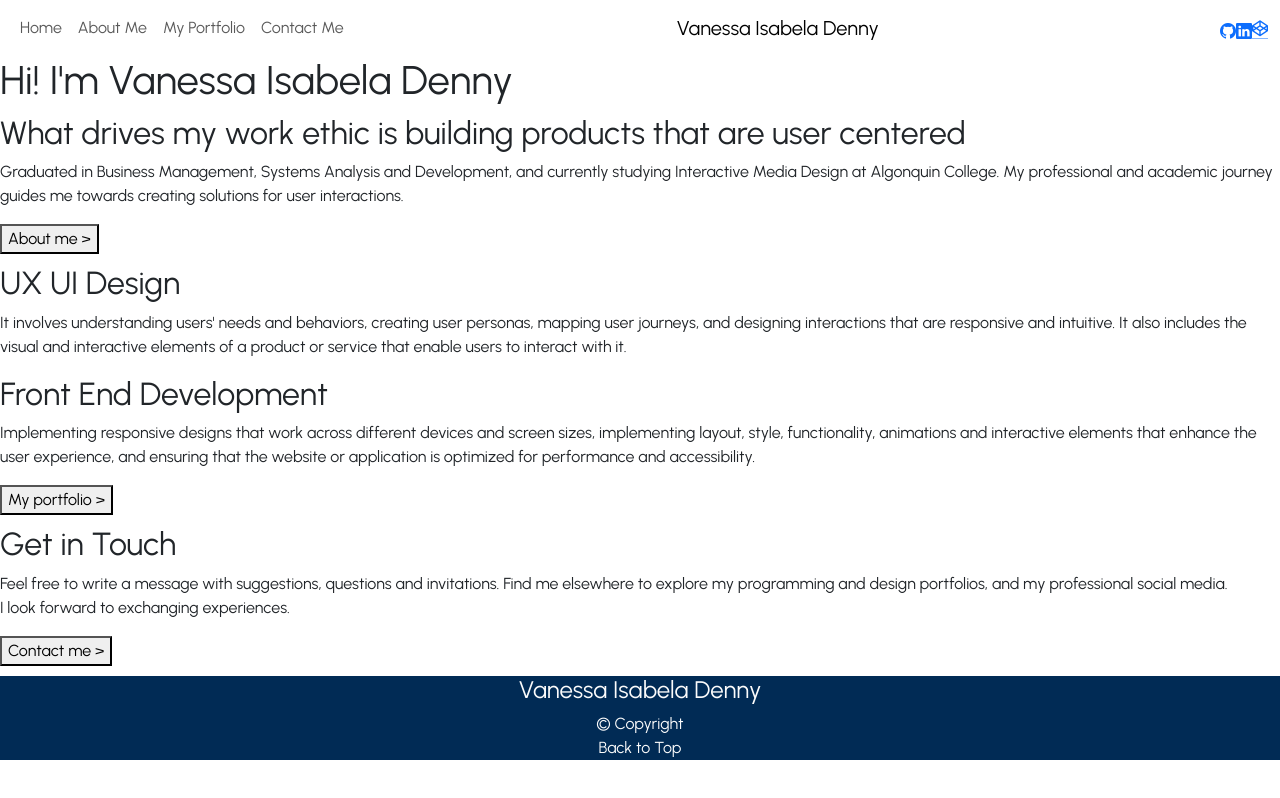
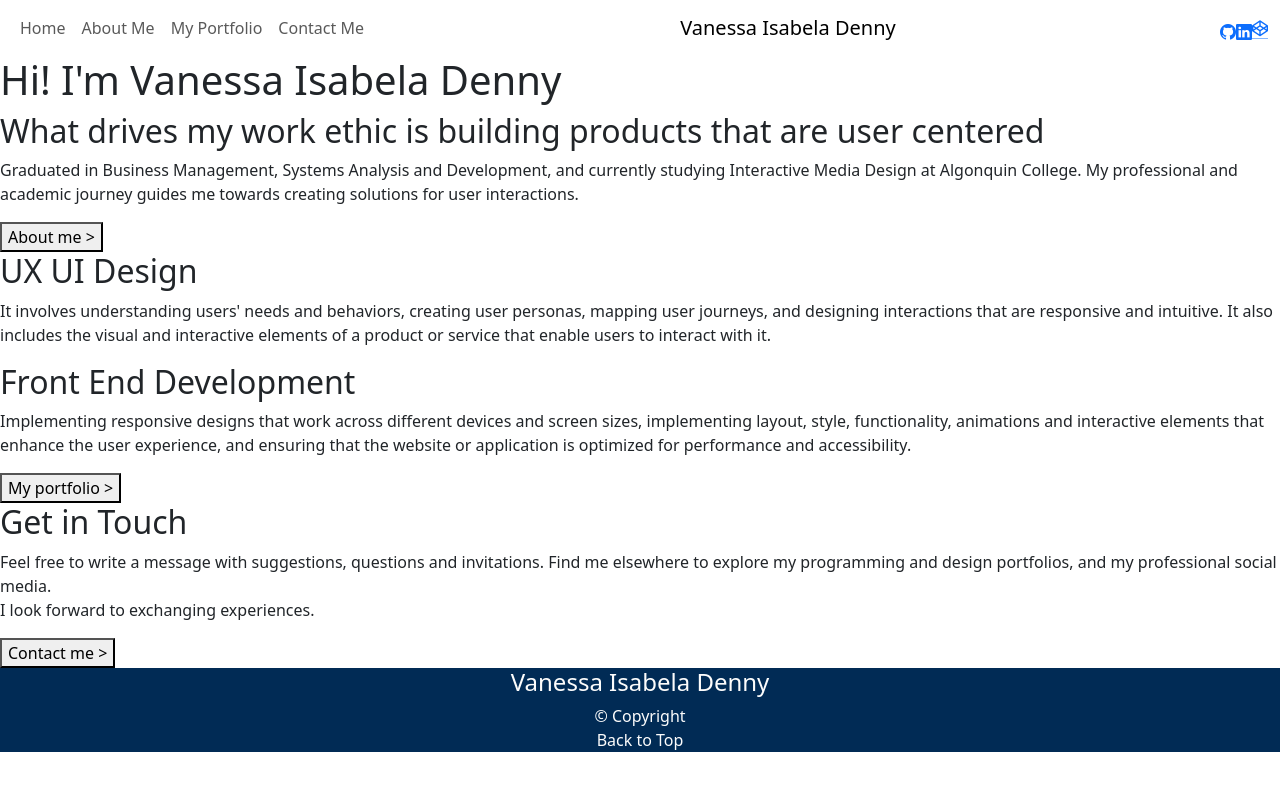
Before and after one commit to vanessaidenny/portfolio, an Angular app: page /home in a window 1280 px wide. Built offline with nearby package versions, Linux system fonts and the light colour scheme.

Commit message:
feat: Including titles on components routing

```diff
--- a/angular.json
+++ b/angular.json
@@ -29,7 +29,9 @@
               "src/assets"
             ],
             "styles": [
-              "src/styles.css"
+              "src/styles.css",
+              "src/reset.css",
+              "src/scss/custom.scss"
             ],
             "scripts": []
           },
--- a/package.json
+++ b/package.json
@@ -21,6 +21,7 @@
     "@angular/platform-browser-dynamic": "^15.2.0",
     "@angular/router": "^15.2.0",
     "angular-cli-ghpages": "^1.0.5",
+    "bootstrap": "^5.3.0-alpha3",
     "deploy-to-github-pages": "^1.0.1",
     "foundation-sites": "^6.7.5",
     "rxjs": "~7.8.0",
--- a/src/app/app.component.ts
+++ b/src/app/app.component.ts
@@ -7,6 +7,4 @@ import { Router } from '@angular/router';
   styleUrls: ['./app.component.css']
 })
 export class AppComponent {
-  title = 'Vanessa Isabela Denny';
-
 }
--- /dev/null
+++ b/src/scss/custom.scss
@@ -0,0 +1,9 @@
+@import "node_modules/bootstrap/scss/bootstrap";
+@import "node_modules/bootstrap/scss/functions";
+@import "node_modules/bootstrap/scss/variables";
+@import "node_modules/bootstrap/scss/mixins";
+
+$theme-colors: (
+  "primary": #0074d9,
+  "danger": #ff4136
+);
```
Also changed, not shown: src/app/app-routing.module.ts (+4 -4 lines), 1 other file (tests, documents, lock files or other folders).
